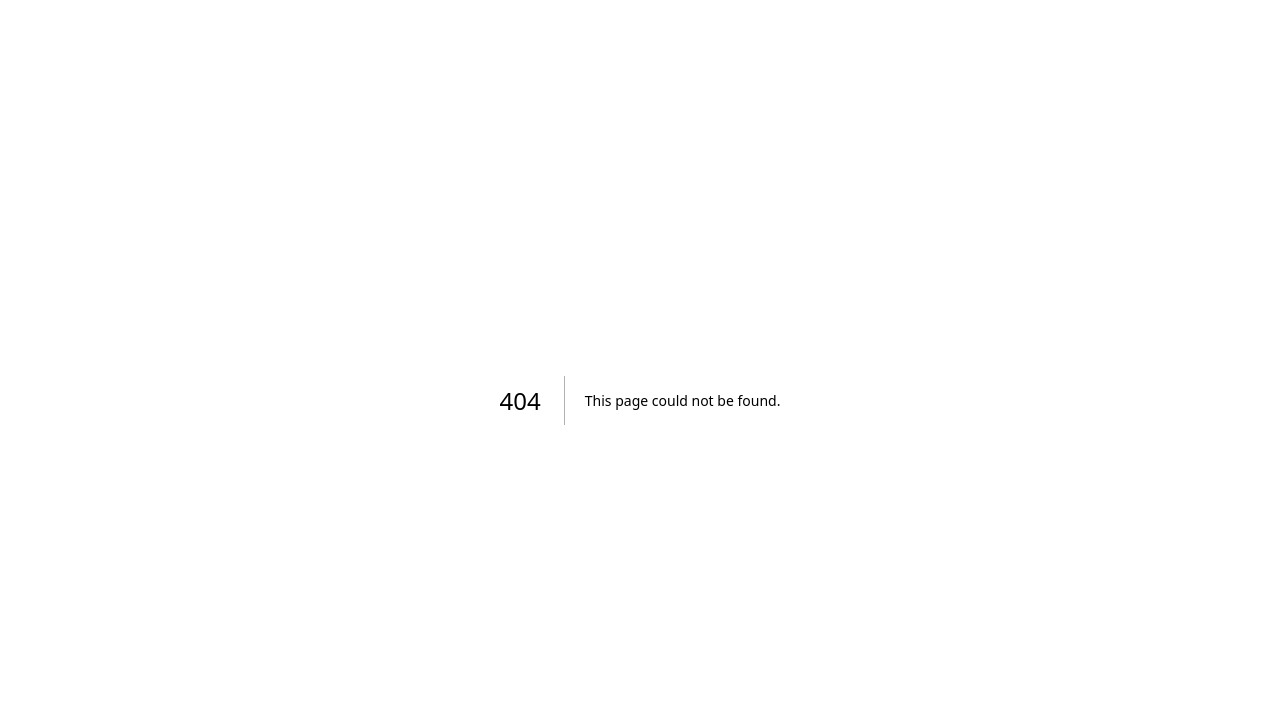
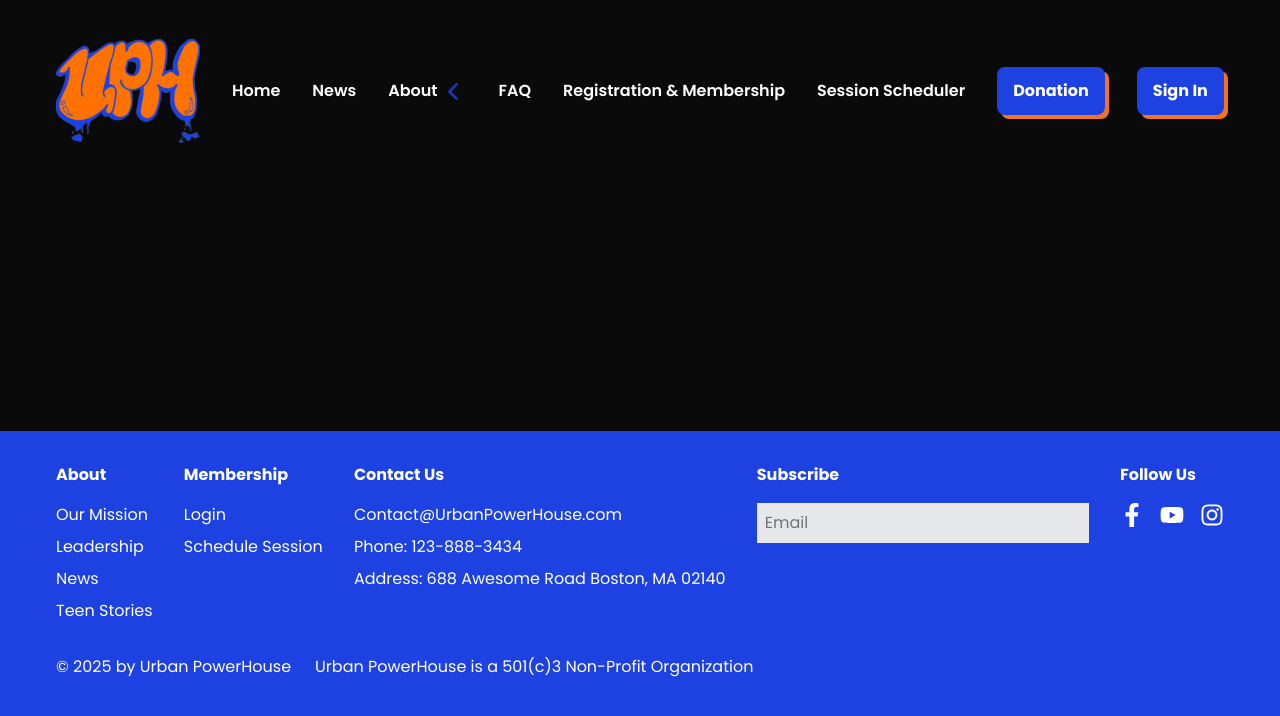
Before and after one commit to Artists-for-Humanity/urban-powerhouse, a Next.js app: page /Membership in a window 1280 px wide. Before the commit this address had no page. Shown: the top 716 px of the page. Built offline with nearby package versions, Linux system fonts and the light colour scheme.

Commit message:
made a membership file and connected the main page to mine

```diff
--- a/components/Navigation.tsx
+++ b/components/Navigation.tsx
@@ -46,7 +46,7 @@ const Navigation: React.FC = () => {
                   { label: 'From Humble Beginnings to Urban Powerhouse', href: '/About/OurStory' },
                   ]}/>
           <Button label="FAQ" href="/FAQ" variant="nav" isActive={pathname === '/FAQ'} />
-          <Button label="Registration & Membership" href="/" variant="nav" isActive={false} />
+          <Button label="Registration & Membership" href="/Membership" variant="nav" isActive={pathname ==="/Membership"} />
           <Button label="Session Scheduler" href="/" variant="nav" isActive={false} />
           <Button label="Donate" className='text-[var(--urban-orange)]' href="/Donation" variant="nav" isActive={false} />
           <Button label="Sign Up" className='text-[var(--urban-blue)]' href="/" variant="nav" isActive={false} />
--- /dev/null
+++ b/pages/Membership.tsx
@@ -0,0 +1,36 @@
+"use client";
+import React from "react";
+import Grid from "../components/GridContainer";
+import Footer from "../components/Footer";
+import Container from "../components/Container";
+import Navigation from "../components/Navigation";
+
+
+
+import '../app/globals.css';
+
+function MembershipOptions(type, price, text){
+    return (
+        <div className="bg-(<urban-grey>) w<"></div>
+    )
+}
+
+
+
+
+
+export default function Membership() {
+
+    return (
+          <Grid className="gap-y-4">
+            <Navigation/>
+              <Container>
+
+
+
+              </Container>
+            <Footer />
+          </Grid>
+
+    );
+}
```
Also changed, not shown: 1 other file (tests, documents, lock files or other folders).
